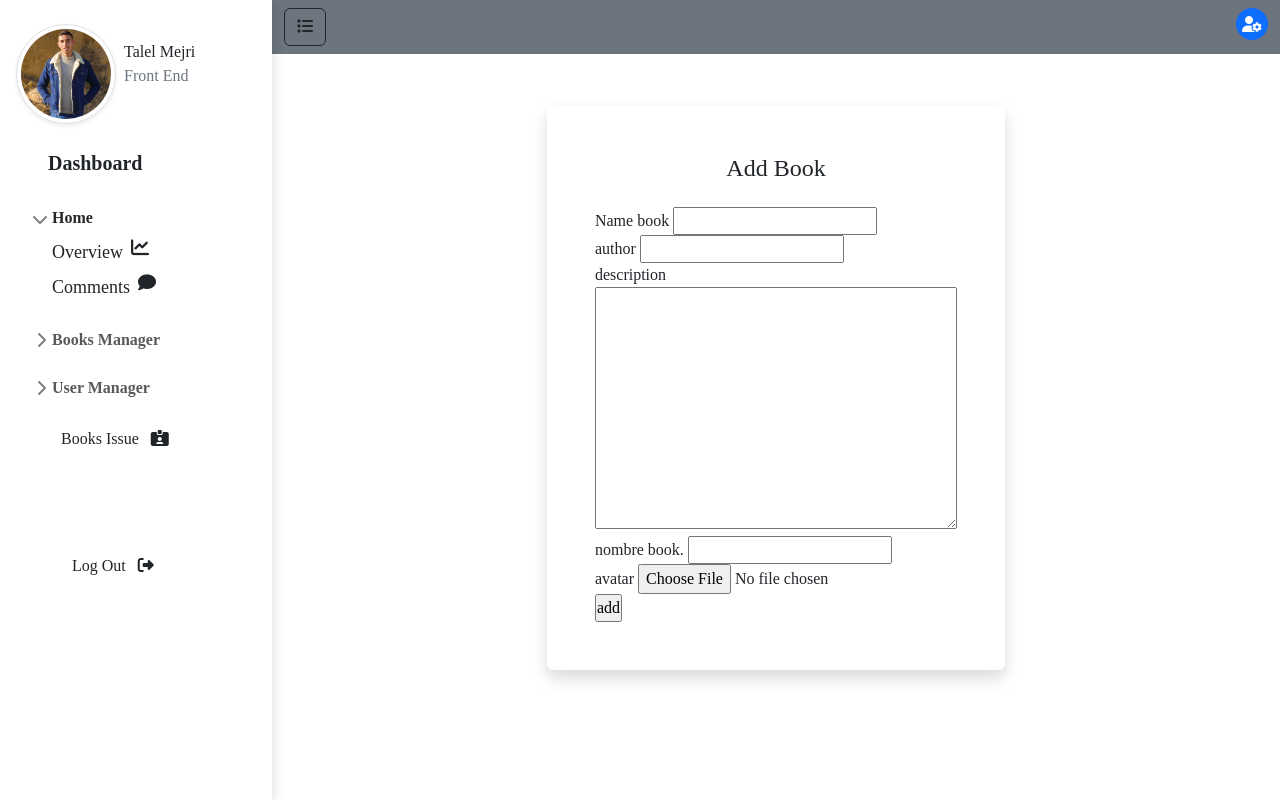
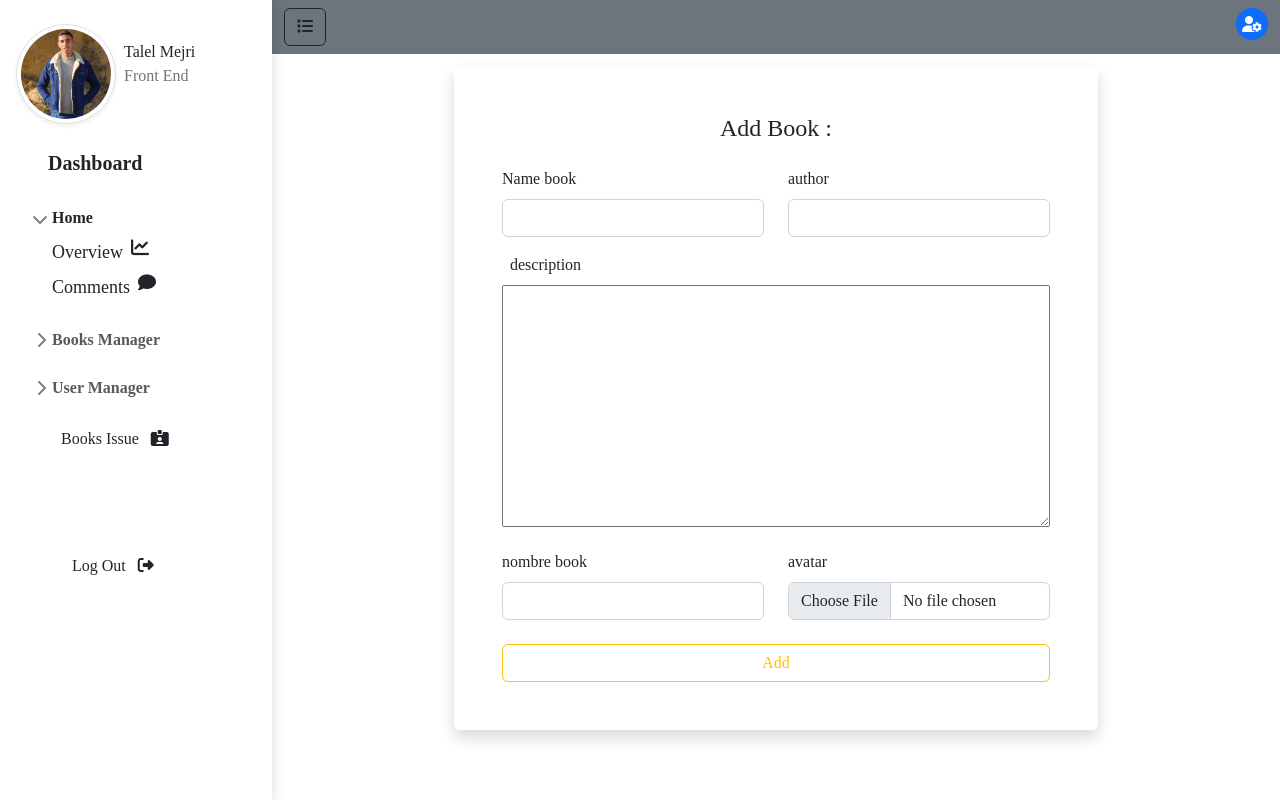
Before and after one commit to TalelMejri/library_management_system, a PHP site: page /addbook.php in a window 1280 px wide. Run offline with PHP 8.4, Linux system fonts and the light colour scheme; the visitor is signed in with stand-in values (Sample User, id 1); some libraries are stand-ins or nearby versions.

Commit message:
fix add book

```diff
--- a/addbook.phtml
+++ b/addbook.phtml
@@ -1,26 +1,36 @@
-<div class="d-flex justify-content-center align-items-center py-5">
-<form action="<?=$_SERVER['PHP_SELF']?>" method="POST" class="rounded shadow p-5 m-1"  enctype="multipart/form-data">
-      <h4 class="text-center mb-4">Add Book</h4>
+<div  class="d-flex justify-content-center align-items-center py-2">
+<form  action="<?=$_SERVER['PHP_SELF']?>" method="POST" class="rounded shadow p-5 m-1"  enctype="multipart/form-data">
+      <h4 class="text-center mb-4">Add Book :</h4>
     <?php if(!empty($errors)): ?>
     <div class="alert alert-danger" role="alert">
       <?=$errors[0]?>
     </div>
     <?php endif;?>
-    <label>Name book</label>
-    <input type="text" name="name_book">
-    <br>
-    <label>author</label>
-    <input type="text" name="author">
-    <br>
-    <label >description</label>
-    <textarea name="description" cols="30" rows="10"></textarea>
-    <br>
-    <label >nombre book</label>.
-     <input type="number" name="nbr">
-     <br>
-     <label>avatar</label>
-     <input type="file" name="avatar">
-     <br>
-     <input type="submit" name="submit" value="add">
+    <div class="row">
+    <div class="mb-3 col-md-6">
+      <label for="Name book" class="form-label">Name book</label>
+       <input type="text"  name="name_book" class="form-control" id="Name book">
+   </div>
+   <div class="mb-3 col-md-6">
+      <label for="author" class="form-label">author</label>
+       <input type="text"  name="author" class="form-control" id="author">
+   </div>
+   </div>
+   <div class="mb-3">
+      <label for="description" class="form-label px-2">description</label>
+      <textarea name="description" cols="30" rows="10"></textarea>
+   </div>
+   <div class="row">
+   <div class="mb-3 col-md-6">
+      <label for="nombre" class="form-label">nombre book</label>
+      <input type="number"  name="nbr" class="form-control" id="nombre">
+   </div>
+   <div class="mb-3 col-md-6">
+      <label for="avatar" class="form-label">avatar</label>
+      <input type="file"  name="avatar" class="form-control" id="avatar">
+   </div>
+   </div>
+
+    <button name="submit" class="btn btn-outline-warning w-100 mt-2">Add</button>
 </form>
 </div>
```
Also changed, not shown: 2 other files.
